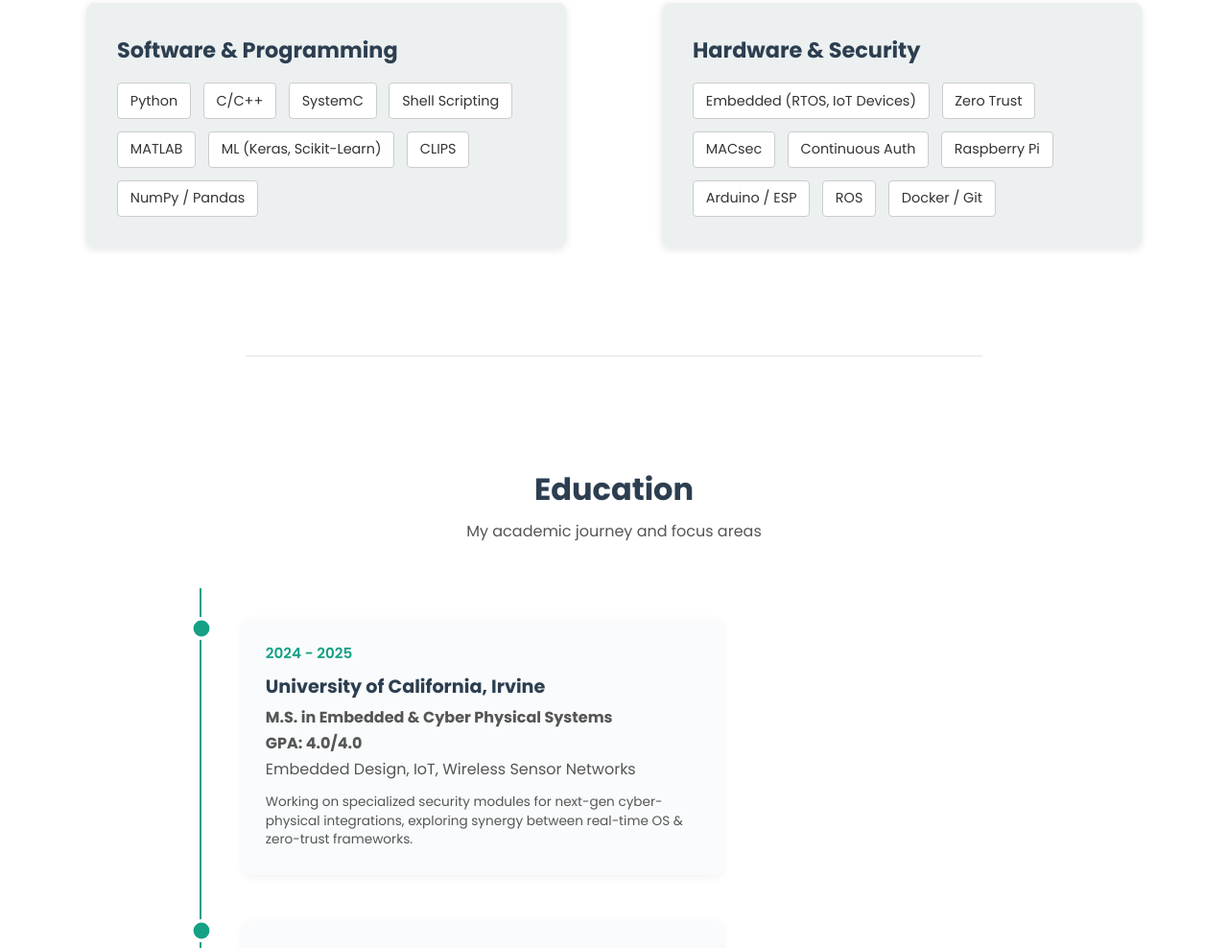
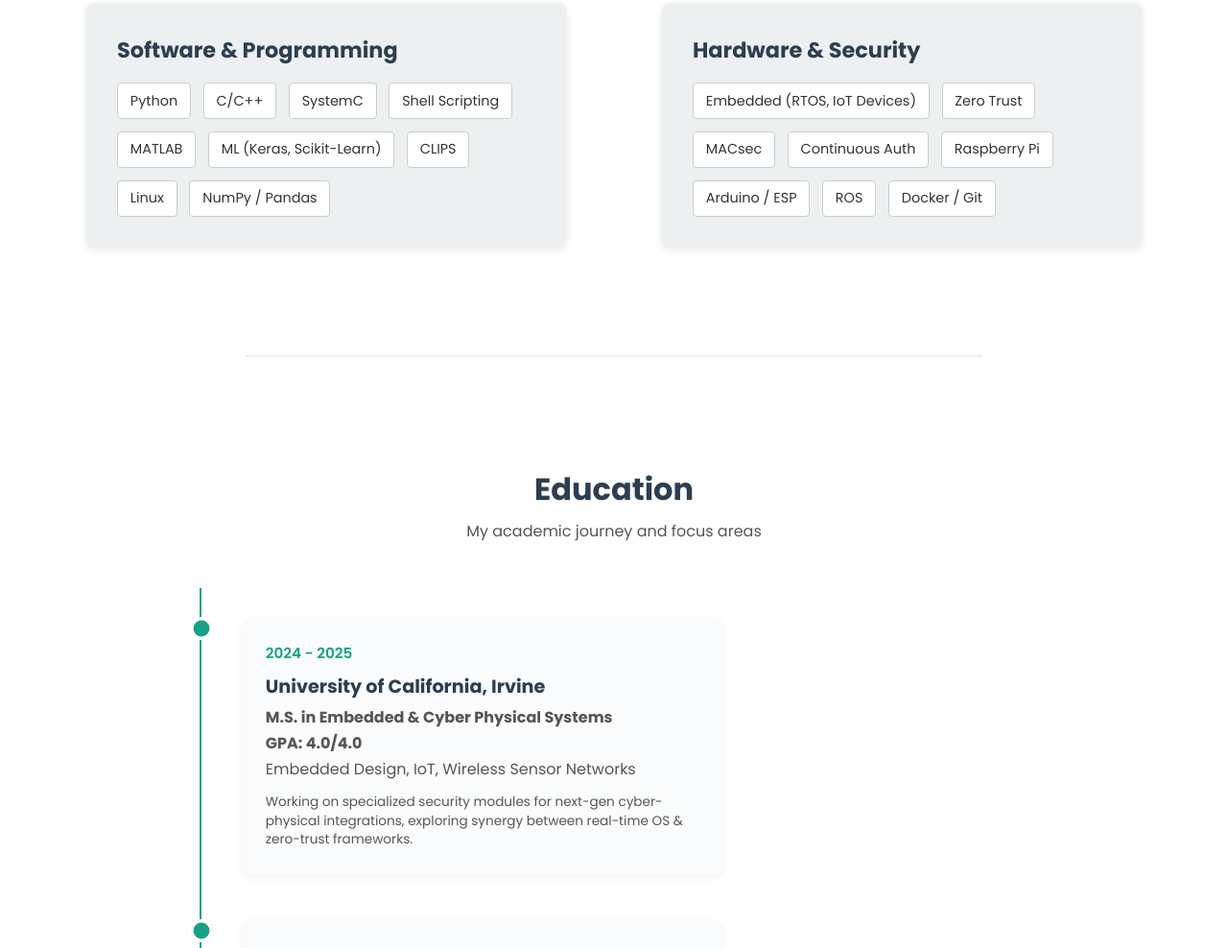
Before and after one commit to SelinaShrestha/selinashrestha.github.io, a plain HTML site: page index.html in a window 1280 px wide. Shown: the part 1089-2077 px from the top of the page at 96% size. Drawn offline with Linux system fonts and the light colour scheme.

Commit message:
adding linux

```diff
--- a/index.html
+++ b/index.html
@@ -703,6 +703,7 @@
           <span class="skill-item">MATLAB</span>
           <span class="skill-item">ML (Keras, Scikit-Learn)</span>
           <span class="skill-item">CLIPS</span>
+          <span class="skill-item">Linux</span>
           <span class="skill-item">NumPy / Pandas</span>
         </div>
       </div>
```
